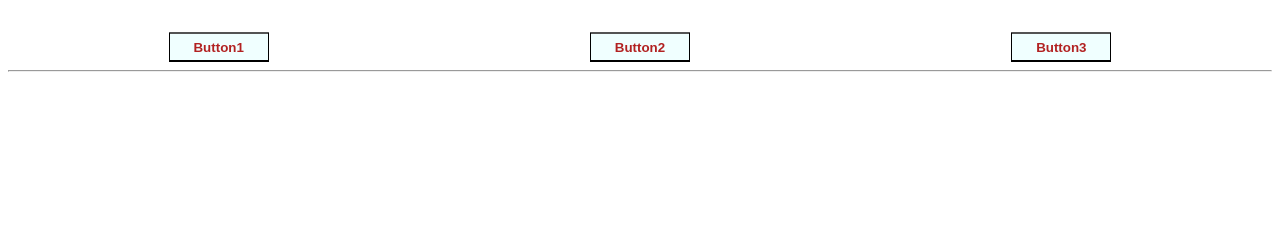
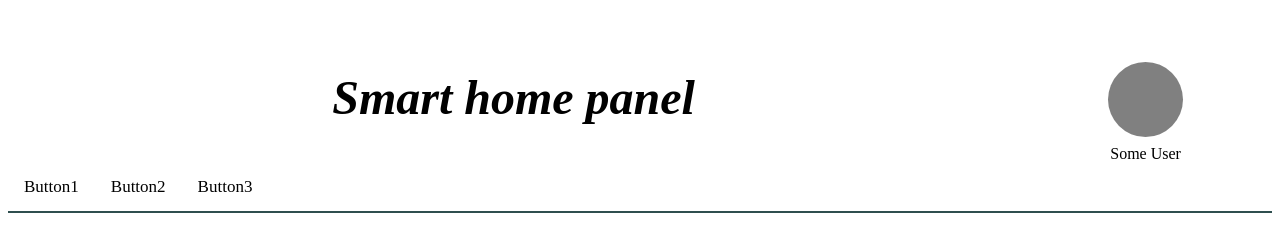
Before and after one commit to roman4i/smart-home, a website built with webpack: page src/template.html in a window 1280 px wide. Built offline with nearby package versions, Linux system fonts and the light colour scheme; files whose address does not match are found by name.

Commit message:
Finished base header design and buttons

```diff
--- /dev/null
+++ b/src/header/auth/auth.js
@@ -0,0 +1,16 @@
+export default function authPanel() {
+    const authPan = document.createElement('div');
+    authPan.className = 'authPanel';
+
+    const authAvatar = document.createElement('div');
+    authAvatar.className = 'avatar';
+
+    const username = document.createElement('div');
+    username.className = 'userName';
+    username.innerText = 'Some User'
+
+    authPan.append(authAvatar);
+    authPan.append(username);
+
+    return authPan;
+}
--- a/src/header/buttons.js
+++ b/src/header/buttons.js
@@ -1,8 +1,6 @@
 export default function createButton(data) {
-  const button = document.createElement('input');
-  button.type = "button";
-  button.value = data.text;
-  button.className = data.style;
+  const button = document.createElement('a');
+  button.text = data.text;
 
   return button;
 }
--- a/src/header/header-style.css
+++ b/src/header/header-style.css
@@ -1,20 +1,59 @@
 .headerStyle {
-  display: flex;
   margin-top: 2em;
 }
 
-.btnsGroupHead {
+.titlePanel {
   display: flex;
-  justify-content: space-around;
-  width: 100%;
+  align-items: center;
+}
+
+.titleStyle {
+  font-style: italic;
+  font-weight: bold;
+  text-align: center;
+  width: 80%;
+  height: auto;
+  font-size: xxx-large;
+}
+
+.authPanel{
+  width: 20%;
+  height: auto;
+  text-align: center;
+}
+
+.avatar{
+  width: 75px;
+  height: 75px;
+  border-radius: 50%;
+  background-color: gray;
+  margin-left: auto;
+  margin-right: auto;
+  margin-top: 30px;
+}
+
+.userName{
+  margin-top: 8px;
 }
 
 .headerBtn {
-  width: 100px;
-  height: 30px;
-  background-color: azure;
-  color: firebrick;
-  font-weight: bolder;
-  border-right: 1px solid black;
-  border-left: 1px solid black;
+  overflow: hidden;
+  border-bottom: 2px solid darkslategray;
+  background-color: white;
 }
+
+.headerBtn a{
+  float: left;
+  text-align: center;
+  padding: 14px 16px;
+  text-decoration: none;
+  font-size: 17px;
+}
+
+.headerBtn a:hover{
+  background-color: lightgreen;
+}
+
+.headerBtn a.active{
+  background-color: darkolivegreen;
+}
--- a/src/header/header.js
+++ b/src/header/header.js
@@ -1,18 +1,16 @@
 import createButton  from "./buttons";
+import authPanel from "./auth/auth";
 import "./header-style.css";
 
 const buttonsData = [
   {
-    text: "Button1",
-    style: "headerBtn"
+    text: "Button1"
   },
   {
-    text: "Button2",
-    style: "headerBtn"
+    text: "Button2"
   },
   {
-    text: "Button3",
-    style: "headerBtn"
+    text: "Button3"
   }
 ];
 
@@ -20,12 +18,23 @@ export default function insertHeader() {
   const headerContainer = document.createElement('div');
   headerContainer.className = "headerStyle";
 
+  const titlePanel = document.createElement('div');
+  titlePanel.className = 'titlePanel';
+
+  const headTitle = document.createElement('div');
+  headTitle.innerText  = 'Smart home panel';
+  headTitle.className = 'titleStyle';
+
+  titlePanel.append(headTitle);
+  titlePanel.append(authPanel());
+
   const btnCont = document.createElement('div');
-  btnCont.className = 'btnsGroupHead';
+  btnCont.className = 'headerBtn';
   btnCont.append(createButton(buttonsData[0]));
   btnCont.append(createButton(buttonsData[1]));
   btnCont.append(createButton(buttonsData[2]));
 
+  headerContainer.append(titlePanel);
   headerContainer.append(btnCont);
 
   return headerContainer;
--- a/src/index.js
+++ b/src/index.js
@@ -3,4 +3,3 @@ import insertHeader from './header/header';
 const root = document.getElementById('root');
 
 root.append(insertHeader());
-root.append(document.createElement('hr'));
```
